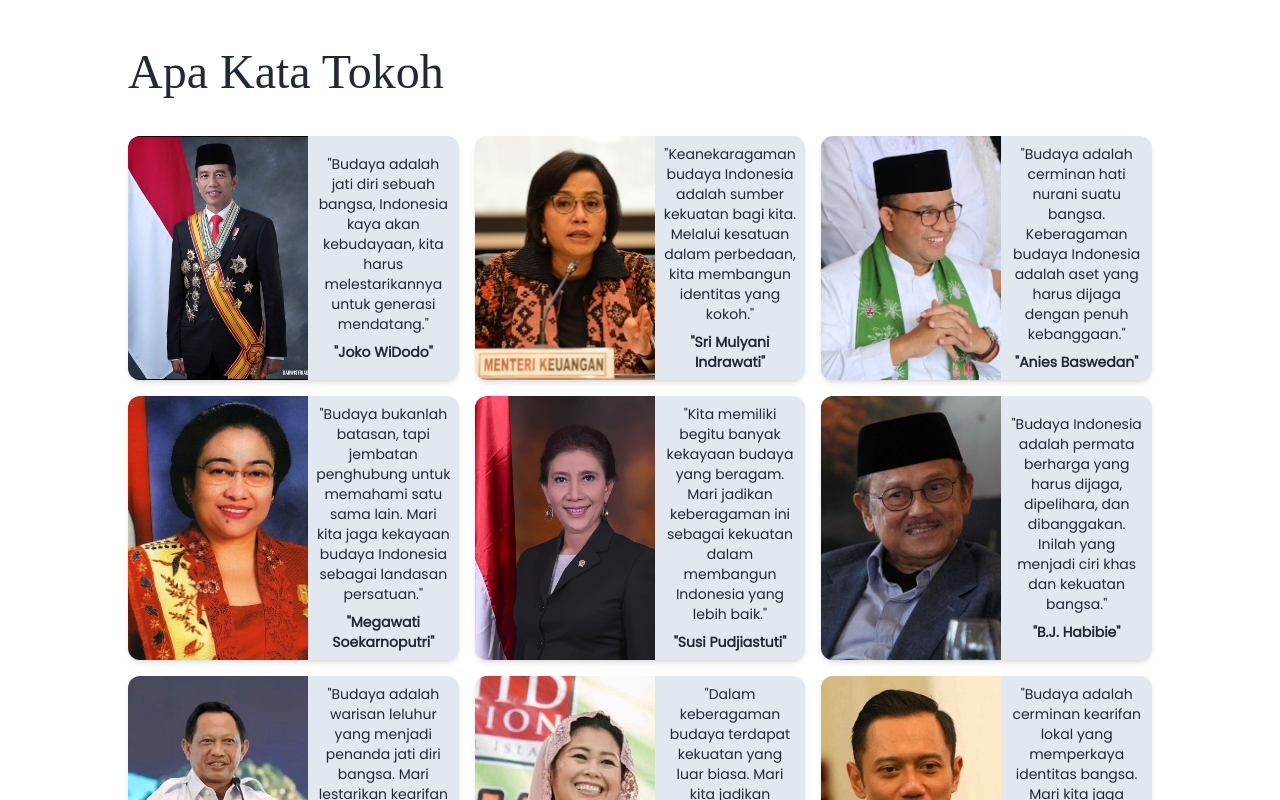
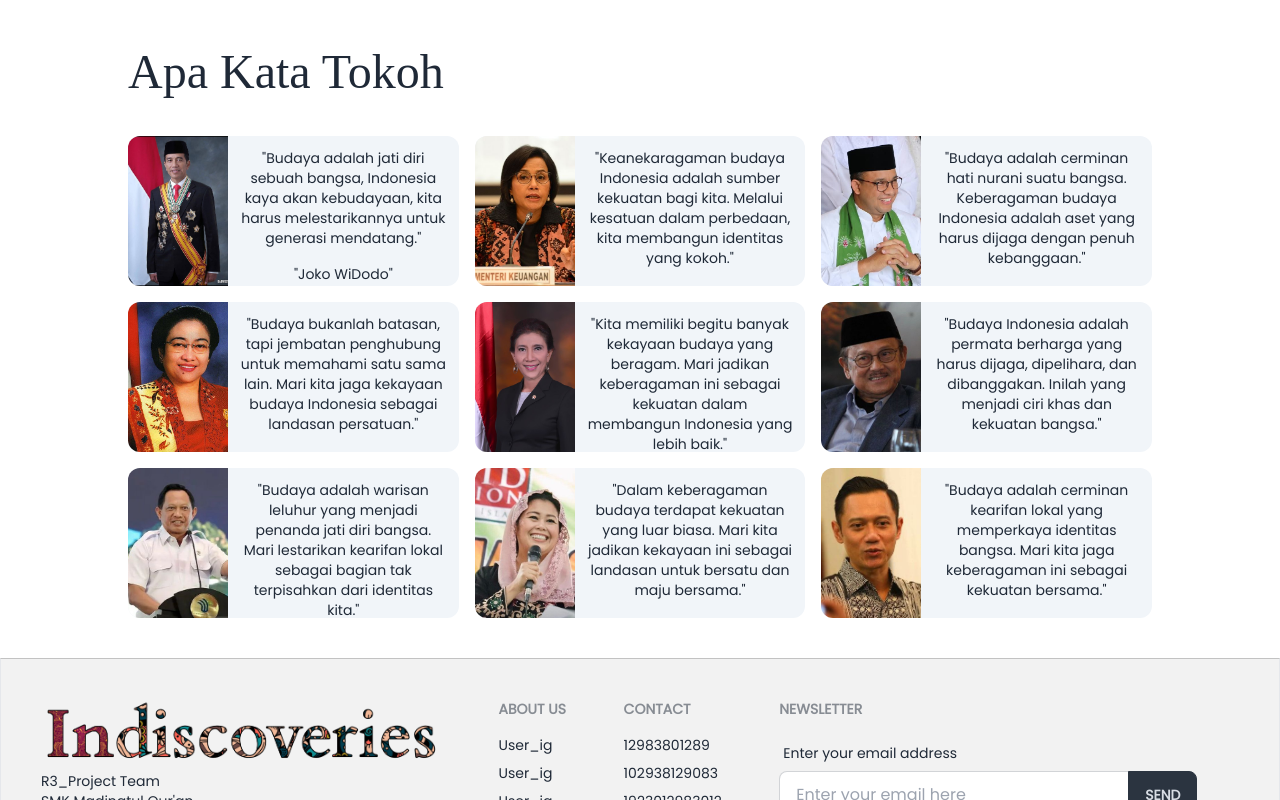
Before and after one commit to Rayyasa/webDesign-TechComFest, a Next.js app: page / in a window 1280 px wide. Shown: the part 3060-3860 px from the top of the page. Built offline with nearby package versions, Linux system fonts and the light colour scheme.

Commit message:
update image quores

```diff
--- a/package.json
+++ b/package.json
@@ -27,6 +27,8 @@
     "eslint": "^8",
     "eslint-config-next": "14.0.1",
     "postcss": "^8",
+    "prettier": "^3.1.1",
+    "prettier-plugin-tailwindcss": "^0.5.9",
     "tailwindcss": "^3.3.0",
     "typescript": "^5"
   }
--- a/src/app/page.tsx
+++ b/src/app/page.tsx
@@ -58,7 +58,7 @@ import "swiper/css/scrollbar";
 import "swiper/css/navigation";
 import { useSwiper } from "swiper/react";
 import CardTokoh from "@/components/CardTokoh";
-// import SwiperComponent from "@/components/ImageSlider";
+
 export default function Home() {
   const [show5w, setShow5w] = useState(false);
   const { clientX, clientY } = useMousePosition();
@@ -102,6 +102,7 @@ export default function Home() {
 
     requestAnimationFrame(raf);
   }, []);
+
   const tokohData = [
     {
       img: jokowi.src,
@@ -149,6 +150,7 @@ export default function Home() {
       nama: `"Agus Harimurti Yudhoyono"`,
     },
   ];
+
   return (
     <main className="flex min-h-screen w-full max-w-[1600px] mx-auto  pt-[60px] flex-col">
       <section
--- a/src/components/CardTokoh.tsx
+++ b/src/components/CardTokoh.tsx
@@ -8,20 +8,38 @@ interface CardProps {
 
 export default function CardTokoh({ img, text, nama }: CardProps) {
   return (
-    <div className=" rounded-xl overflow-hidden  bg-slate-200 items-center shadow-md flex xl:flex-row flex-col">
-      <div className="xl:w-[180px] h-full">
-        <Image
-          src={img}
-          alt="foto"
-          className="object-cover h-full"
-          width={500}
-          height={0}
-        />
+    // <div className="rounded-xl overflow-hidden bg-slate-200 items-center shadow-md flex xl:flex-row flex-col">
+    //   <div className="xl:w-[180px] w-full h-[180px]">
+    //     <Image
+    //       src={img}
+    //       alt="foto"
+    //       className="object-cover h-full"
+    //       width={500}
+    //       height={0}
+    //     />
+    //   </div>
+    //   <div className="flex-1 sm  xl:py-2 xl:px-2 p-3">
+    //     <p className="text-xs sm:text-sm text-center mb-2">{text}</p>
+    //     <p className="text-xs sm:text-sm text-center font-bold">{nama}</p>
+    //   </div>
+    // </div>
+    <figure className="xl:h-[150px] overflow-hidden rounded-xl bg-slate-100 p-2 xl:flex xl:p-0">
+      <Image
+        className="mx-auto h-24 w-24 rounded-full object-cover xl:h-auto xl:w-[100px] xl:rounded-none"
+        src={img}
+        alt=""
+        width="384"
+        height="512"
+      />
+
+      <div className="space-y-4 pt-6 text-center xl:p-3 xl:text-left">
+        <blockquote>
+          <p className="text-xs font-medium xl:text-sm xl:text-center">{text}</p>
+        </blockquote>
+        <figcaption className="font-medium">
+          <div className="text-sm text-gray-800 xl:text-center">{nama}</div>
+        </figcaption>
       </div>
-      <div className="flex-1 sm  xl:py-2 xl:px-2 p-3">
-        <p className="text-xs sm:text-sm text-center mb-2">{text}</p>
-        <p className="text-xs sm:text-sm text-center font-bold">{nama}</p>
-      </div>
-    </div>
+    </figure>
   );
 }
```
Also changed, not shown: 2 other files (tests, documents, lock files or other folders).
